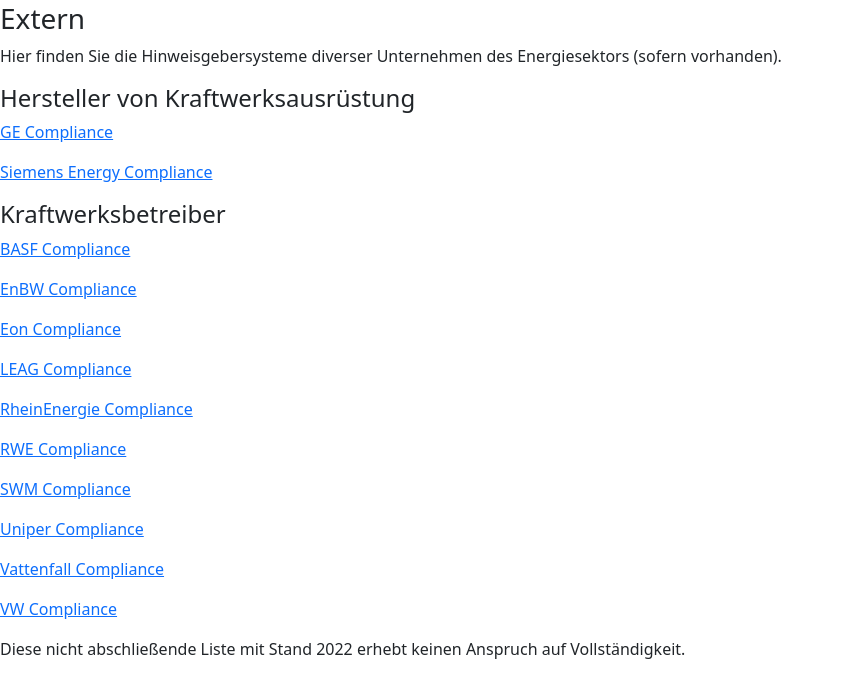
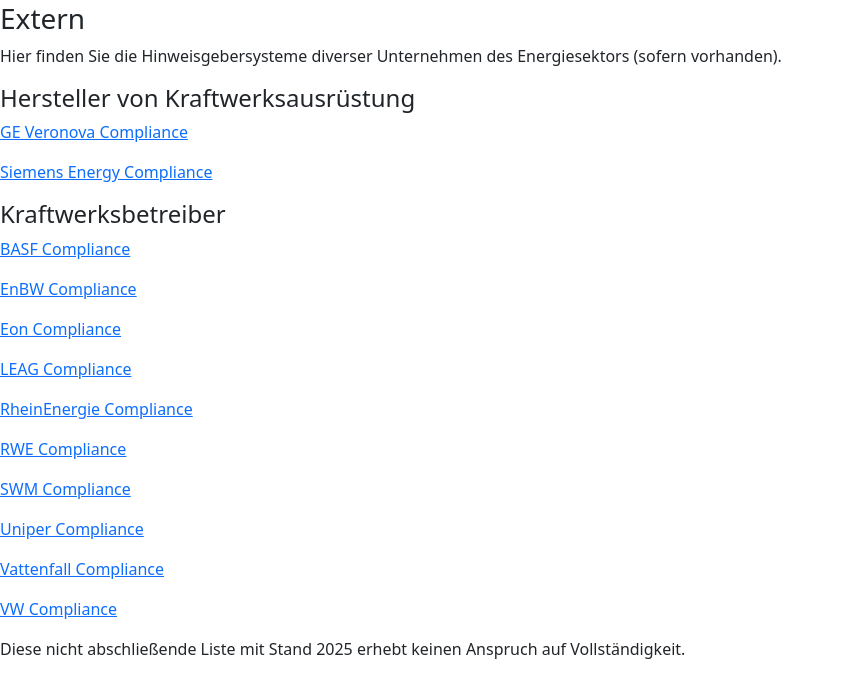
Before and after one commit to sidietz/plantwatch, a Django app: page /plantwatch/compliance in a window 1280 px wide. Shown: the part 574-1251 px from the top of the page, without its empty margins (0-844 px from the left). Run offline with Django 3.2, Linux system fonts and the light colour scheme; some libraries are stand-ins or nearby versions.

Commit message:
update compliance to 2025

```diff
--- a/plantwatch/plantmaster/templates/plantmaster/compliance.html
+++ b/plantwatch/plantmaster/templates/plantmaster/compliance.html
@@ -22,7 +22,7 @@
         Hier finden Sie die Hinweisgebersysteme diverser Unternehmen des Energiesektors (sofern vorhanden).
     </p>
     <h4>Hersteller von Kraftwerksausrüstung</h4>
-    <p> <a href="https://www.ge.com/security">GE Compliance</a></p>
+    <p> <a href="https://gevernova.caseiq.app/portal">GE Veronova Compliance</a></p>
     <p> <a href="https://www.bkms-system.net/bkwebanon/report/clientInfo?cin=LP5taA&c=-1&language=ger">Siemens Energy Compliance</a></p>
 
     <h4>Kraftwerksbetreiber</h4>
@@ -40,6 +40,6 @@
 
     </div>
 
-<p>Diese nicht abschließende Liste mit Stand 2022 erhebt keinen Anspruch auf Vollständigkeit.<br></p>
+<p>Diese nicht abschließende Liste mit Stand 2025 erhebt keinen Anspruch auf Vollständigkeit.<br></p>
 
 {% endblock %}
```
